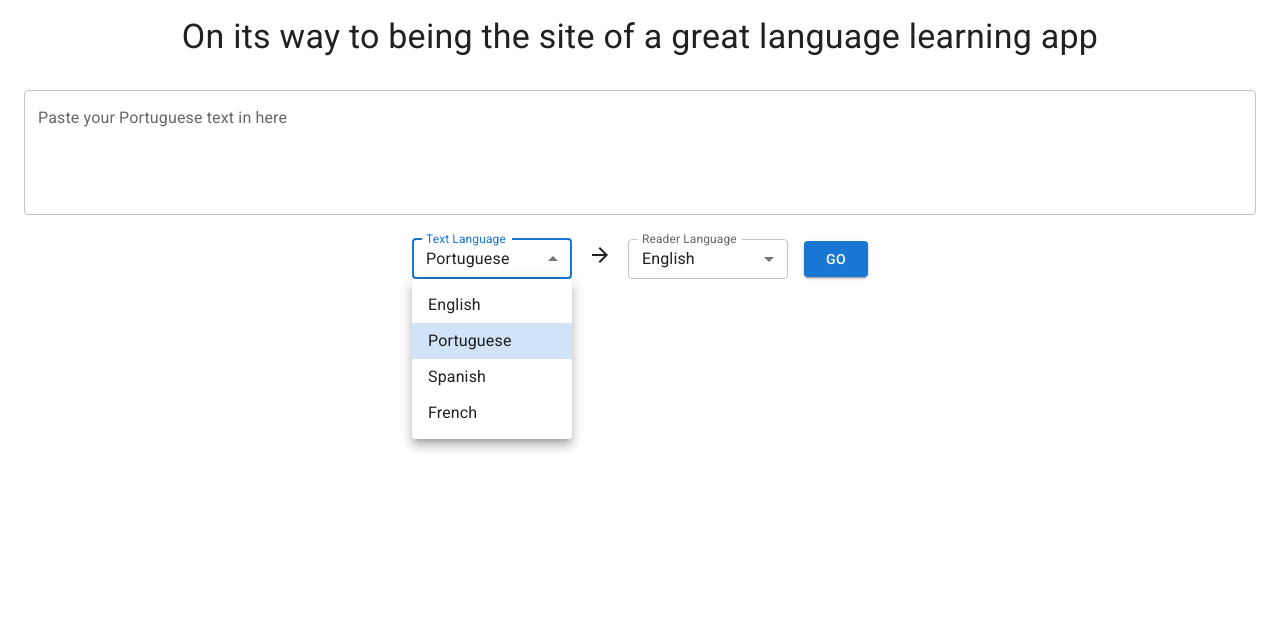
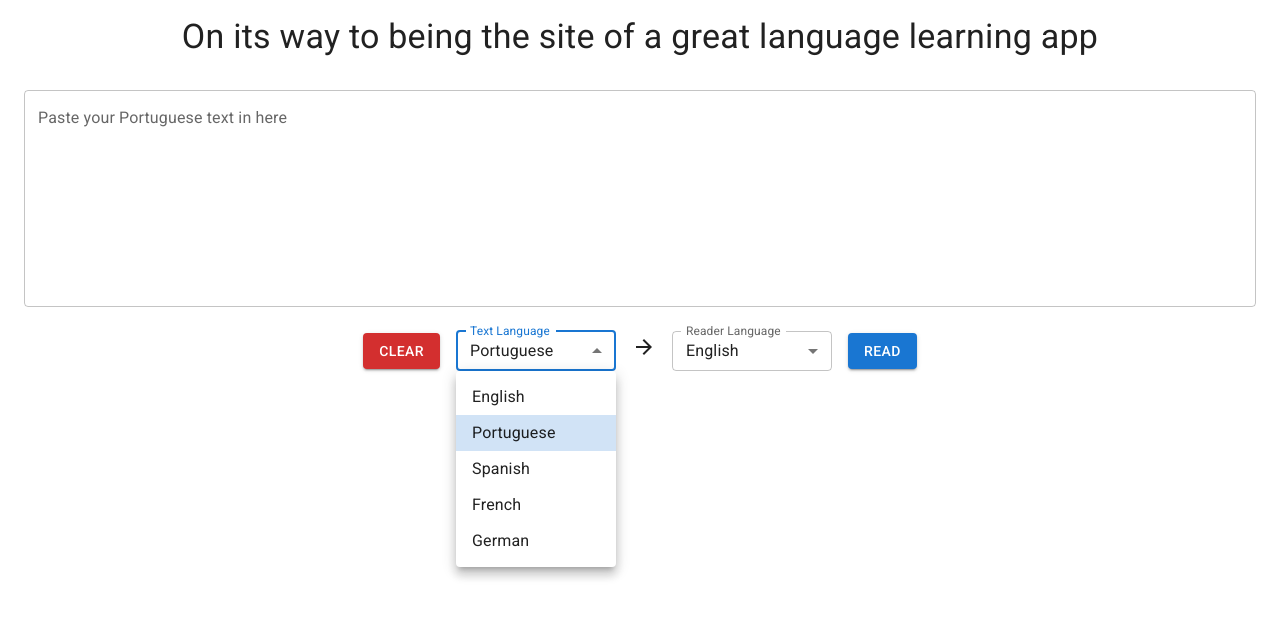
Before and after one commit to IanConceicao/language-reader, a React (Create React App) app in the folder frontend/: page / in a window 1280 px wide. Both pictures are taken after a click on the element "Portuguese". Shown: the top 618 px of the page. Built offline with nearby package versions, Linux system fonts and the light colour scheme.

Commit message:
Text keeps format now. Added a clear button. Text box resizes somewhat. Translation boxes stay in correct place

```diff
--- a/frontend/src/components/Home/TextBox.tsx
+++ b/frontend/src/components/Home/TextBox.tsx
@@ -23,7 +23,13 @@ const TextBox: React.FC<TextBoxProps> = () => {
    * 3. Make a class for the minwidth style (look into makeStyle?)
    **/
 
-  const supportedLanguages = ["English", "Portuguese", "Spanish", "French"];
+  const supportedLanguages = [
+    "English",
+    "Portuguese",
+    "Spanish",
+    "French",
+    "German",
+  ];
 
   const [text, setText] = useState(localStorage.getItem("text") || "");
   const [inputLanguage, setInputLanguage] = useState(
@@ -36,9 +42,15 @@ const TextBox: React.FC<TextBoxProps> = () => {
 
   useEffect(() => {
     localStorage.setItem("text", text);
+  }, [text]);
+
+  useEffect(() => {
     localStorage.setItem("inputLanguage", inputLanguage);
+  }, [inputLanguage]);
+
+  useEffect(() => {
     localStorage.setItem("outputLanguage", outputLanguage);
-  }, [text, inputLanguage, outputLanguage]);
+  }, [outputLanguage]);
 
   const navigate = useNavigate();
 
@@ -54,6 +66,11 @@ const TextBox: React.FC<TextBoxProps> = () => {
         pathname: "/reader",
       });
     }
+  };
+
+  const handleClearText = (e: React.SyntheticEvent) => {
+    e.preventDefault();
+    setText("");
   };
 
   const handleInputLanguageSelect = (e: SelectChangeEvent) => {
@@ -81,14 +98,25 @@ const TextBox: React.FC<TextBoxProps> = () => {
               label={`Paste your ${inputLanguage} text in here`}
               variant="outlined"
               multiline
-              rows={4}
-              defaultValue={text}
+              minRows={8}
+              maxRows={20}
+              value={text}
               fullWidth
               margin="normal"
               error={error}
               helperText={error ? "Enter some text" : ""}
             />
           </Box>
+        </Grid>
+        <Grid item>
+          <Button
+            variant="contained"
+            type="button"
+            color="error"
+            onClick={handleClearText}
+          >
+            Clear
+          </Button>
         </Grid>
         <Grid item>
           <FormControl size="small" sx={{ minWidth: "10em" }}>
@@ -99,7 +127,9 @@ const TextBox: React.FC<TextBoxProps> = () => {
               value={inputLanguage}
             >
               {supportedLanguages.map((language) => (
-                <MenuItem value={language}>{language}</MenuItem>
+                <MenuItem value={language} key={language}>
+                  {language}
+                </MenuItem>
               ))}
             </Select>
           </FormControl>
@@ -118,15 +148,16 @@ const TextBox: React.FC<TextBoxProps> = () => {
               {supportedLanguages
                 .filter((elem) => elem !== inputLanguage)
                 .map((language) => (
-                  <MenuItem value={language}>{language}</MenuItem>
+                  <MenuItem value={language} key={language}>
+                    {language}
+                  </MenuItem>
                 ))}
             </Select>
           </FormControl>
         </Grid>
-
         <Grid item>
           <Button variant="contained" type="button" onClick={handleSubmit}>
-            Go
+            Read
           </Button>
         </Grid>
       </Grid>
--- a/frontend/src/pages/Reader.tsx
+++ b/frontend/src/pages/Reader.tsx
@@ -10,6 +10,7 @@ const Reader: React.FC<ReaderProps> = () => {
   const [mouseDown, setMouseDown] = useState(false);
   const [translation, setTranslation] = useState("");
   const [highlightedText, setHighlightedText] = useState("");
+  const [scrollPosition, setScrollPosition] = useState(0);
 
   const inputLanugage = localStorage.getItem("inputLanguage") || "Portuguese";
   const outputLanguage = localStorage.getItem("outputLanguage") || "English";
@@ -52,8 +53,9 @@ const Reader: React.FC<ReaderProps> = () => {
         </Typography>
         <Paper
           elevation={4}
-          sx={{ mt: 4, p: 2, "min-height": "50vh" }}
+          sx={{ my: 4, p: 2, "min-height": "50vh" }}
           onMouseDown={() => {
+            setScrollPosition(window.scrollY);
             setHighlightedText("");
             setMouseDown(true);
           }}
@@ -62,7 +64,11 @@ const Reader: React.FC<ReaderProps> = () => {
             setMouseDown(false);
           }}
         >
-          <Typography variant="h5" ref={(el) => el !== null && setRef(el)}>
+          <Typography
+            variant="subtitle1"
+            ref={(el) => el !== null && setRef(el)}
+            style={{ whiteSpace: "pre-line" }}
+          >
             {localStorage.getItem("text")}
           </Typography>
         </Paper>
@@ -81,7 +87,7 @@ const Reader: React.FC<ReaderProps> = () => {
               const popoverStyles = {
                 position: "absolute",
                 left: `${clientRect.left + clientRect.width / 2}px`,
-                top: `${clientRect.top - 7}px`,
+                top: `${scrollPosition + clientRect.top - 7}px`,
                 background: "white",
                 borderRadius: "4px",
                 filter: "drop-shadow(0px 0px 20px rgba(0, 0, 0, 0.25))",
```
